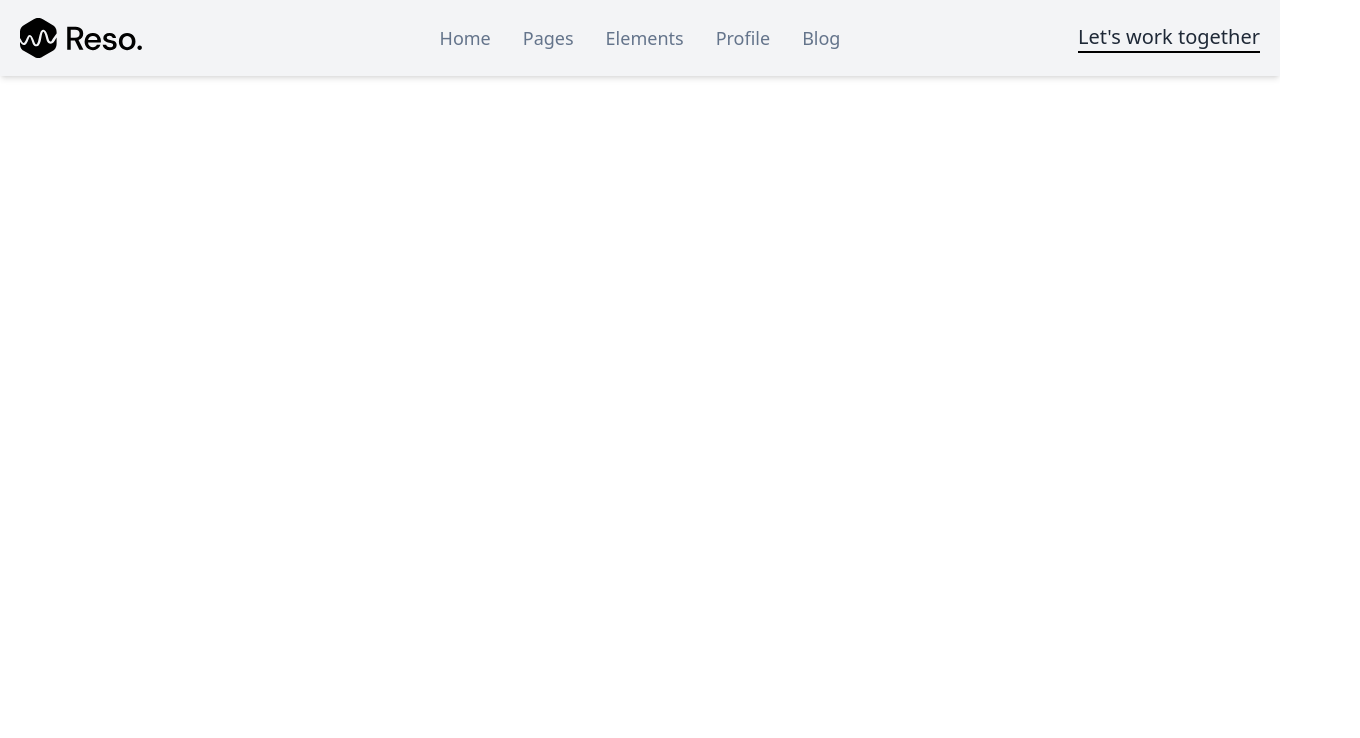
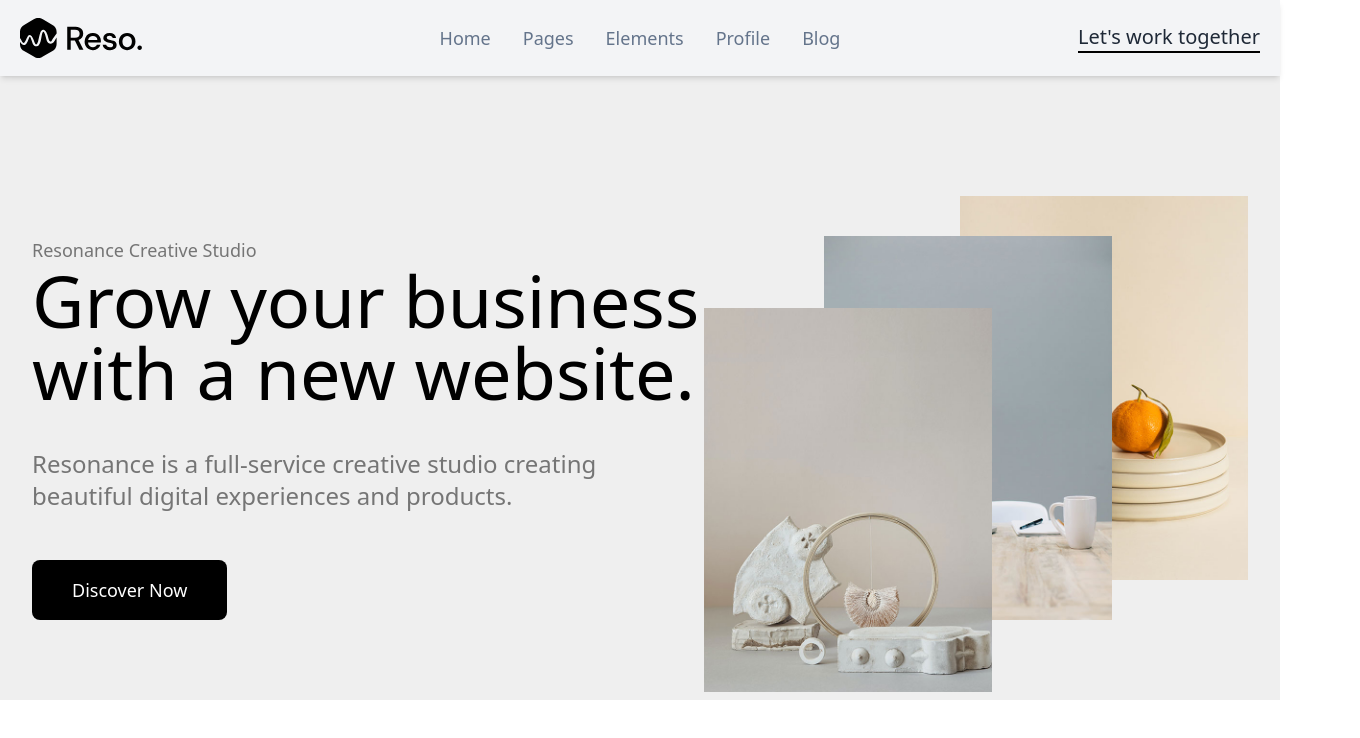
Before and after one commit to shahadat500441/pesonance_tailwind_css_project, a plain HTML site: page index.html in a window 1280 px wide. Shown: the whole page, 1360 px wide, since content can reach past the window. Drawn offline with nearby package versions, Linux system fonts and the light colour scheme.

Commit message:
hero section code added

```diff
--- a/index.html
+++ b/index.html
@@ -10,8 +10,9 @@
 </head>
 <body>
 
+   <div class="container mx-auto">
      <!-- navbar start -->
-    <div class="navbar bg-gray-100 px-5 sticky top-0 shadow-md">
+     <div class="navbar bg-gray-100 px-5 sticky top-0 shadow-md z-40">
       <div class="navbar-start">
         <div class="dropdown">
           <div tabindex="0" role="button" class="btn btn-ghost lg:hidden">
@@ -54,13 +55,32 @@
         </ul>
       </div>
       <div class="navbar-end">
-          <p class="text-xl font-medium  border-b-2 border-black hover:-rotate-180 hover:transition hover:duration-700">Let's work together</p>
+        <p class=" text-lg lg:text-xl font-medium  border-b-2 border-black hover:-rotate-180 hover:transition hover:duration-700">Let's work together</p>
       </div>
     </div>
 
   <!-- navbar end -->
 
   <!-- hero section start -->
+
+  <section class="bg-[#EFEFEF]  lg:py-20 ">
+    <div class="  flex  justify-between relative ">
+      <div class=" px-4 lg:px-8">
+        <p class=" text-sm lg:text-lg text-[#757575] font-medium mt-20" >Resonance Creative Studio</p>
+        <h2 class=" text-3xl lg:text-7xl text-black font-medium leading-tight mb-4  lg:mb-10">Grow your business <br> with a new website.</h2>
+        <h3 class="text-medium lg:text-2xl  text-[#757575] lg:font-medium mb-6   lg:mb-12 ">Resonance is a full-service creative  studio creating <br> beautiful digital experiences and products.</h3>
+
+        <button class=" text-sm lg:text-lg bg-black text-white px-4 py-2 lg:px-10  lg:py-4 rounded-lg">Discover Now</button>
+      </div>
+
+      <div class=" flex    absolute top-10 -right-20 ">
+        <img class="z-30  relative  top-28 left-52 w-54   h-96"  src="images/hero_1.jpg" alt="">
+        <img class="z-20 relative  top-10 left-10  w-54  h-96" src="images/hero_2.jpg" alt="">
+        <img class="z-10 relative  -left-28  w-54  h-96" src="images/hero_3.jpg" alt="">
+      </div>
+    </div>
+  </section>
   <!-- hero section end -->
+   </div>
 </body>
 </html>
```
Lines whose indentation alone changed are shown as unchanged.
